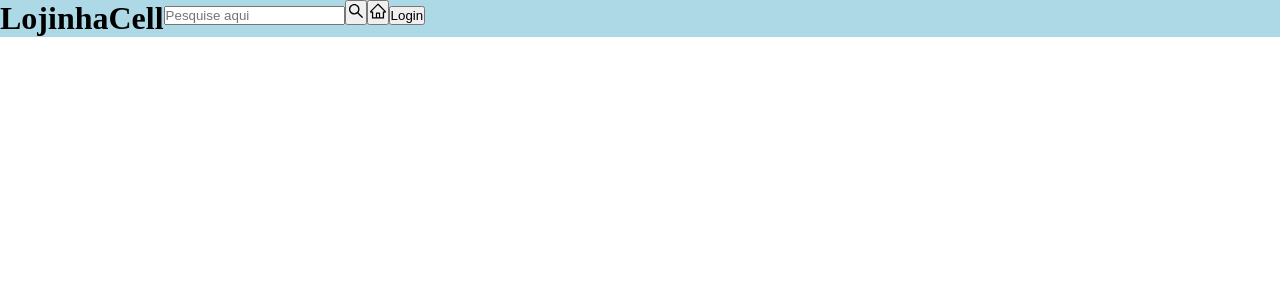
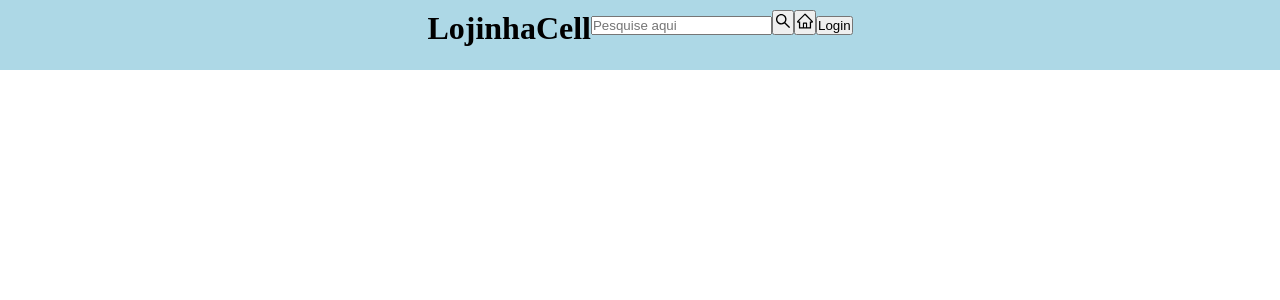
Before and after one commit to EnzoCorrupto/comerciocel, a React (Create React App) app: page / in a window 1280 px wide. Shown: the top 300 px of the page. Built offline with nearby package versions, Linux system fonts and the light colour scheme.

Commit message:
antes da merda
testando novo metodo depois

```diff
--- a/src/index.css
+++ b/src/index.css
@@ -7,8 +7,11 @@
   background-color: lightblue;
   display: flex;
   flex-direction: row;
+  justify-content: center;
+  height: 50px;
+  padding: 10px;
 }
 
-h1{
-
+.buttonHome{
+  order: -1;
 }
```
